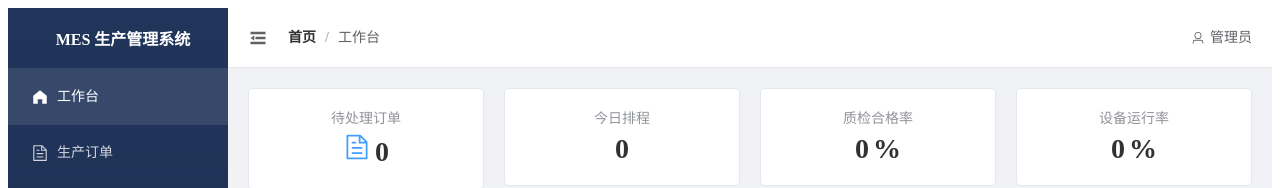
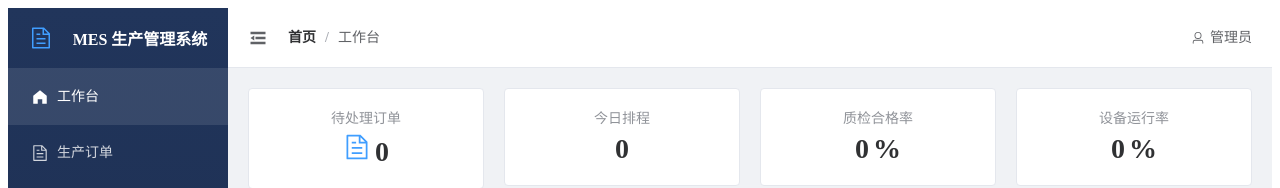
Before and after one commit to lihongxi998/mes-vue3, a Vue app: page / in a window 1280 px wide. Shown: the top 188 px of the page. Built offline with nearby package versions, Linux system fonts and the light colour scheme.

Commit message:
fix: 替换vite.svg为Element Plus图标，修复构建错误

```diff
--- a/src/layouts/DefaultLayout.vue
+++ b/src/layouts/DefaultLayout.vue
@@ -2,7 +2,7 @@
   <el-container class="layout-container">
     <el-aside :width="isCollapse ? '64px' : '220px'" class="layout-aside">
       <div class="logo">
-        <img src="/vite.svg" alt="Logo" class="logo-img" v-if="isCollapse" />
+        <el-icon class="logo-img" color="#409eff" size="24"><Document /></el-icon>
         <span class="logo-text" v-show="!isCollapse">MES 生产管理系统</span>
       </div>
       <el-menu
@@ -121,8 +121,7 @@ const toggleCollapse = () => {
 }
 
 .logo-img {
-  width: 32px;
-  height: 32px;
+  margin-right: 10px;
 }
 
 .logo-text {
```
